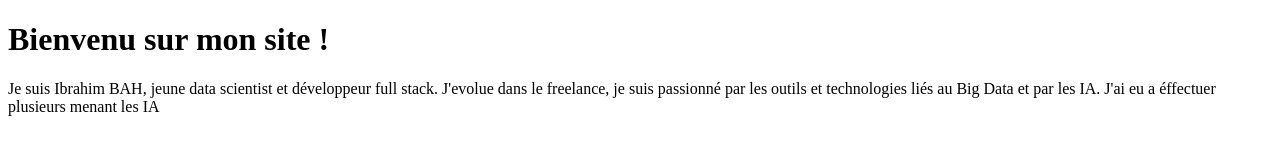
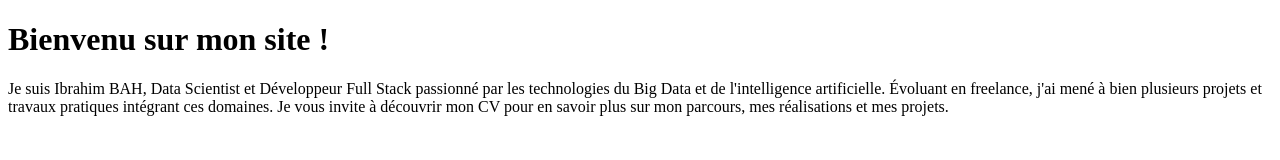
Before and after one commit to bahib/Maquette_InteractiveWEB_ODK2025, a plain HTML site: page index.html in a window 1280 px wide. Drawn offline with Linux system fonts and the light colour scheme.

Commit message:
Deuxième commit

```diff
--- a/index.html
+++ b/index.html
@@ -9,9 +9,11 @@
     <main>
         <h1>Bienvenu sur mon site !</h1>
         <p>
-            Je suis Ibrahim BAH, jeune data scientist et développeur full stack.
-            J'evolue dans le freelance, je suis passionné par les outils et technologies
-            liés au Big Data et par les IA. J'ai eu a éffectuer plusieurs menant les IA
+            Je suis Ibrahim BAH, Data Scientist et Développeur Full Stack passionné
+            par les technologies du Big Data et de l'intelligence artificielle.
+            Évoluant en freelance, j'ai mené à bien plusieurs projets et travaux pratiques
+            intégrant ces domaines. Je vous invite à découvrir mon CV pour en savoir
+            plus sur mon parcours, mes réalisations et mes projets.
         </p>
     </main>
 </body>
```
